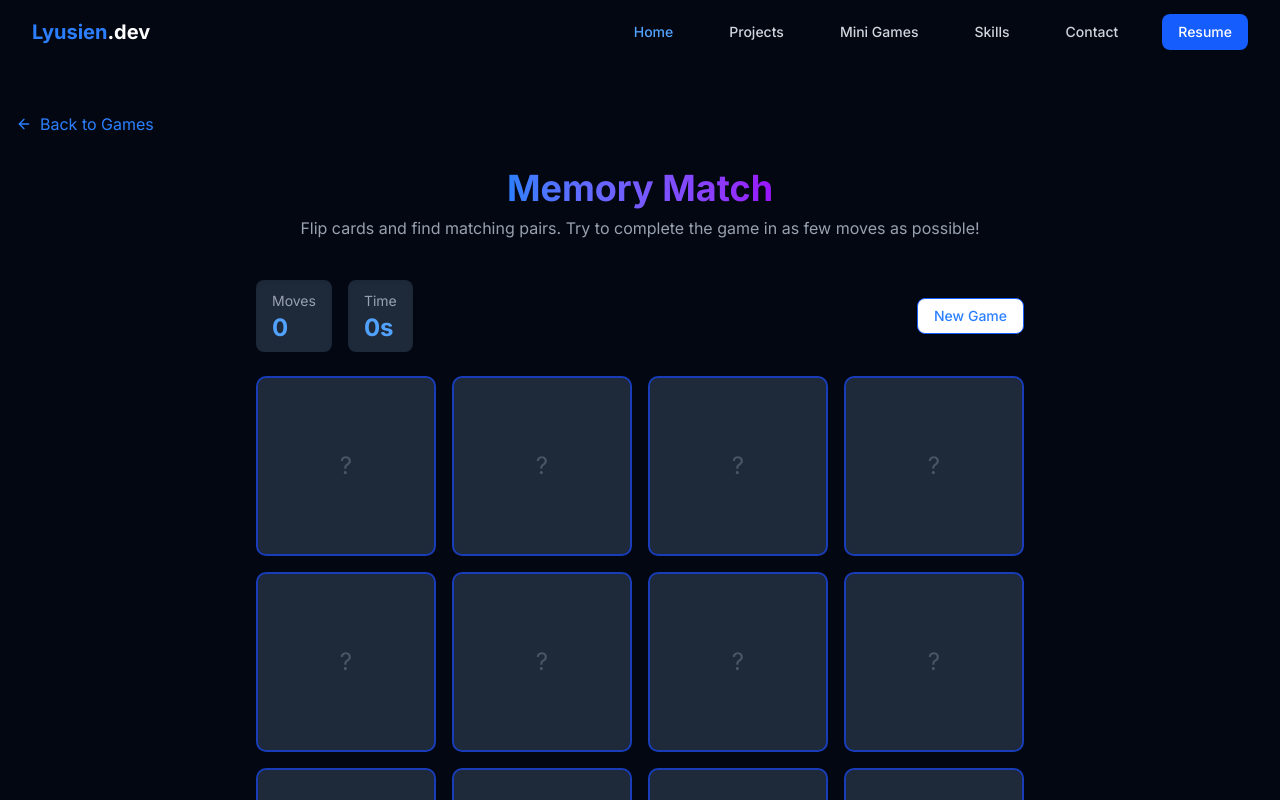
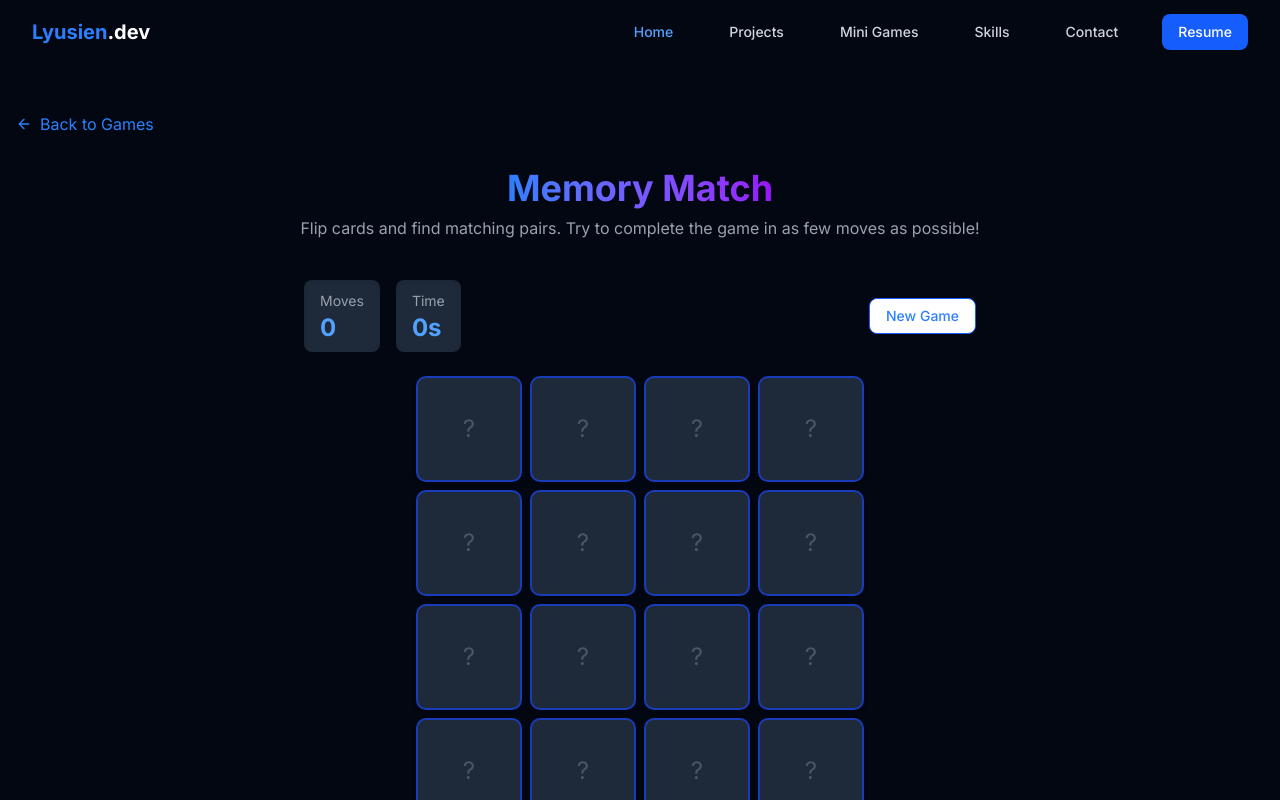
Before and after one commit to FortifierFF/portfolio-website, a Next.js app: page /games/memory-match in a window 1280 px wide. Shown: the top 800 px of the page. Built offline with nearby package versions, Linux system fonts and the light colour scheme.

Commit message:
Improve Memory Match game: smaller cards, bigger icons, and remove matched cards

```diff
--- a/src/components/games/memory-match/card.tsx
+++ b/src/components/games/memory-match/card.tsx
@@ -10,6 +10,13 @@ interface CardProps {
 }
 
 export function Card({ emoji, isFlipped, isMatched, onClick, disabled }: CardProps) {
+  // If card is matched, don't render it
+  if (isMatched) {
+    return (
+      <div className="relative aspect-square bg-transparent"></div>
+    );
+  }
+
   return (
     <div className="relative aspect-square">
       <motion.div
@@ -22,8 +29,8 @@ export function Card({ emoji, isFlipped, isMatched, onClick, disabled }: CardPro
         <div
           className={cn(
             "absolute w-full h-full rounded-lg backface-hidden flex items-center justify-center bg-gray-800 border-2",
-            isMatched ? "border-green-500" : "border-blue-800",
-            !disabled && !isFlipped ? "hover:border-blue-600" : ""
+            !disabled && !isFlipped ? "hover:border-blue-600" : "",
+            "border-blue-800 shadow-md"
           )}
         >
           <span className="text-2xl text-gray-600">?</span>
@@ -33,10 +40,10 @@ export function Card({ emoji, isFlipped, isMatched, onClick, disabled }: CardPro
         <div
           className={cn(
             "absolute w-full h-full rounded-lg backface-hidden flex items-center justify-center bg-gray-900 border-2 rotateY-180",
-            isMatched ? "border-green-500" : "border-blue-800"
+            "border-blue-800 shadow-lg"
           )}
         >
-          <span className="text-4xl" role="img" aria-label="card emoji">
+          <span className="text-5xl" role="img" aria-label="card emoji">
             {emoji}
           </span>
         </div>
--- a/src/components/games/memory-match/memory-match-game.tsx
+++ b/src/components/games/memory-match/memory-match-game.tsx
@@ -1,6 +1,5 @@
 'use client';
 
-import { useState, useEffect } from 'react';
 import { Card } from './card';
 import { useGameState } from './use-game-state';
 import { Button } from '@/components/ui/button';
@@ -18,7 +17,7 @@ export function MemoryMatchGame() {
   } = useGameState();
 
   return (
-    <div className="flex flex-col items-center w-full max-w-3xl mx-auto">
+    <div className="flex flex-col items-center w-full max-w-2xl mx-auto">
       <div className="w-full mb-6 flex justify-between items-center">
         <div className="flex space-x-4">
           <div className="bg-gray-800 px-4 py-2 rounded-md shadow-inner">
@@ -46,8 +45,8 @@ export function MemoryMatchGame() {
       )}
 
       {/* Game board */}
-      <div className="grid grid-cols-4 gap-4 w-full">
-        {cards.map((card, index) => (
+      <div className="grid grid-cols-4 gap-2 w-full max-w-md mx-auto">
+        {cards.map((card, index: number) => (
           <Card
             key={index}
             emoji={card.emoji}
--- a/src/components/games/memory-match/use-game-state.tsx
+++ b/src/components/games/memory-match/use-game-state.tsx
@@ -23,6 +23,8 @@ export function useGameState() {
   const [gameCompleted, setGameCompleted] = useState(false);
   const [secondsElapsed, setSecondsElapsed] = useState(0);
   const [gameStarted, setGameStarted] = useState(false);
+  const [totalPairs, setTotalPairs] = useState(0);
+  const [foundPairs, setFoundPairs] = useState(0);
 
   // Initialize/reset the game
   const resetGame = useCallback(() => {
@@ -41,6 +43,8 @@ export function useGameState() {
     setGameCompleted(false);
     setSecondsElapsed(0);
     setGameStarted(false);
+    setTotalPairs(8); // 8 pairs of cards
+    setFoundPairs(0);
   }, []);
 
   // Initialize game on first render
@@ -65,10 +69,11 @@ export function useGameState() {
 
   // Check if game is completed
   useEffect(() => {
-    if (matchedIndexes.length === cards.length && cards.length > 0) {
+    // Check if all pairs have been found
+    if (foundPairs === totalPairs && totalPairs > 0) {
       setGameCompleted(true);
     }
-  }, [matchedIndexes.length, cards.length]);
+  }, [foundPairs, totalPairs]);
 
   // Handle card click logic
   const handleCardClick = (index: number) => {
@@ -97,6 +102,7 @@ export function useGameState() {
       if (cards[firstCardIndex].emoji === cards[secondCardIndex].emoji) {
         setMatchedIndexes(prev => [...prev, firstCardIndex, secondCardIndex]);
         setFlippedIndexes([]);
+        setFoundPairs(prev => prev + 1);
       } else {
         // If cards don't match, flip them back after a delay
         setTimeout(() => {
```
